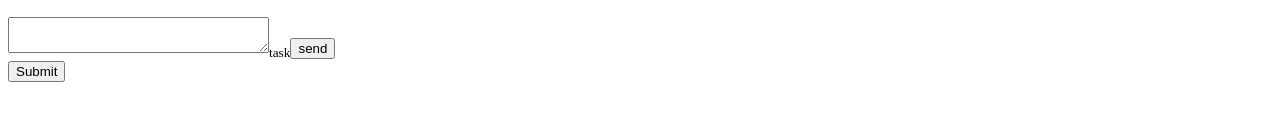
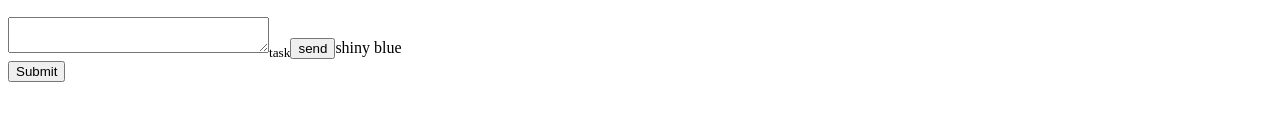
Before and after one commit to thas7/test, a plain HTML site: page index.html in a window 1280 px wide. Shown: the part 431-552 px from the top of the page. Drawn offline with Linux system fonts and the light colour scheme.

Commit message:
background

```diff
--- a/index.html
+++ b/index.html
@@ -17,6 +17,7 @@
   <textarea name="kompeni" id="" cols="30"></textarea>
   <sub>task</sub>
   <command><button>send</button></command>
+  <background-color>shiny blue</background-color>
 </table>
 
 </html>
```
